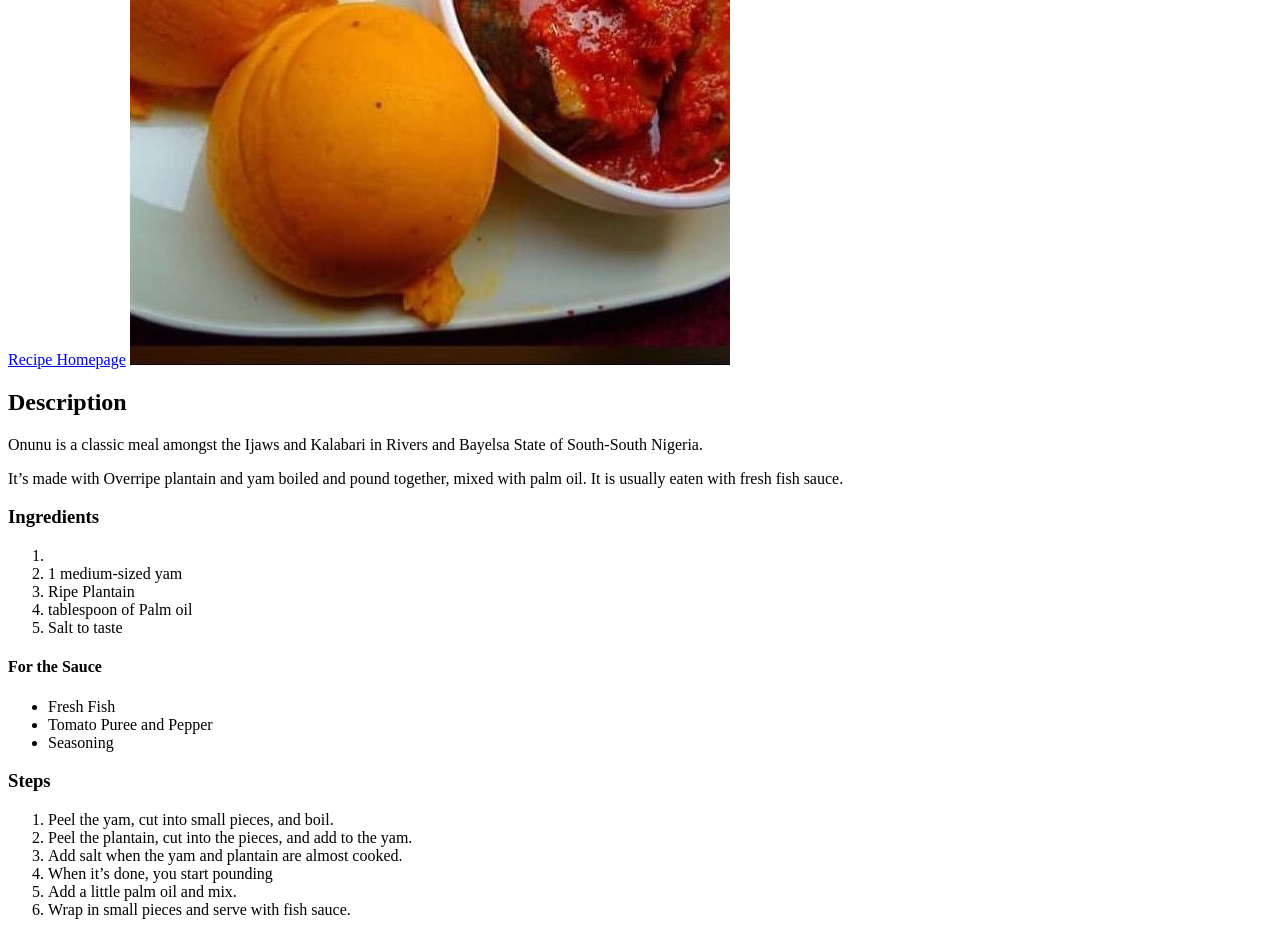
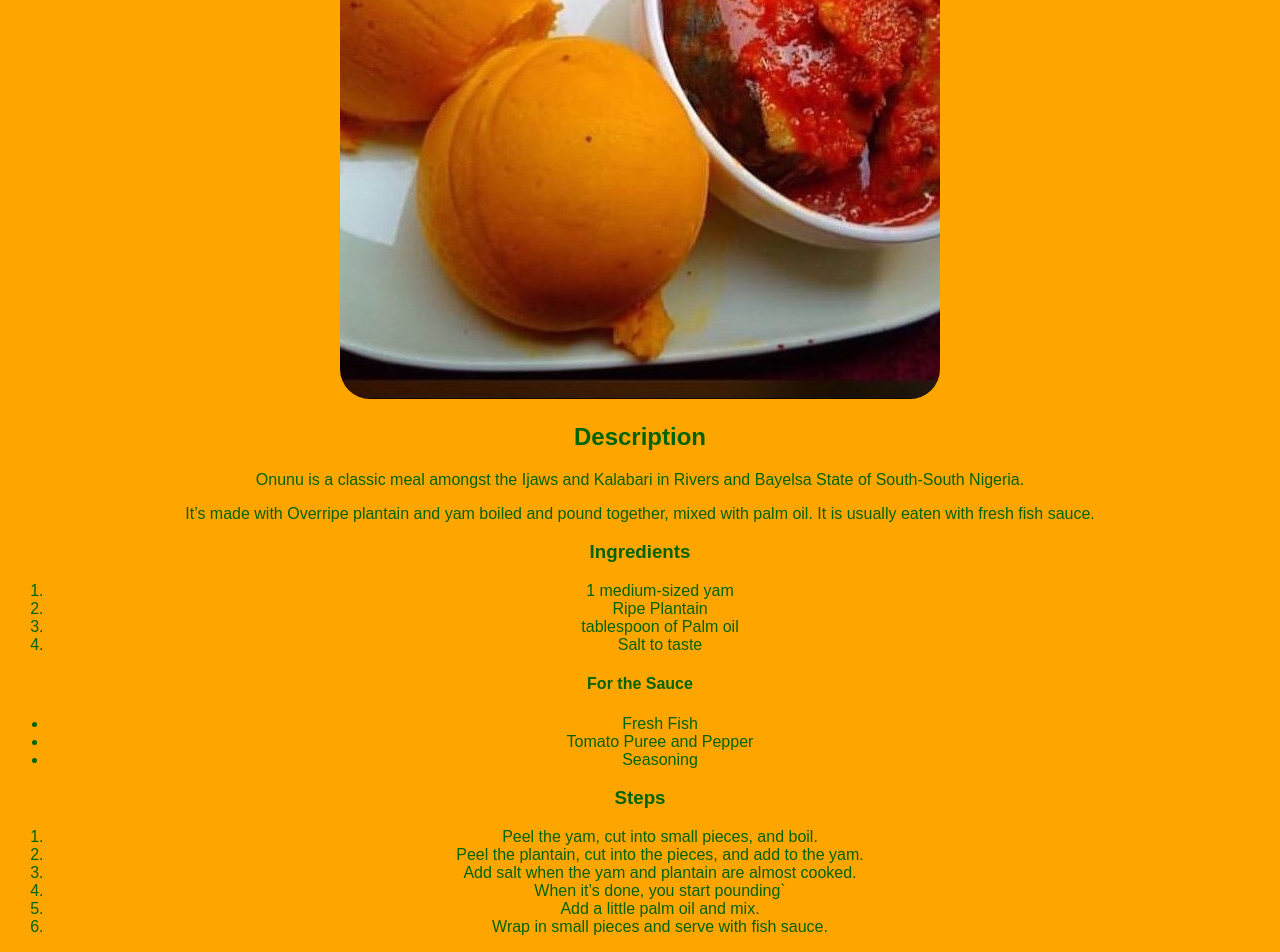
Before and after one commit to PastorHope7/odin-recipes, a plain HTML site: page recipes/pounded-yam-onunu.html in a window 1280 px wide. Shown: the part 315-1267 px from the top of the page. Drawn offline with Linux system fonts and the light colour scheme.

Commit message:
Add CSS styles to the sites

```diff
--- /dev/null
+++ b/css/main.scss
@@ -0,0 +1,13 @@
+/* stylesheets for odin-recipes */
+
+* {
+    background-color: orange;
+    color: darkgreen;
+    font-family: sans-serif;
+    text-align: center;
+}
+
+img {
+    border: 20px bold darkgreen;
+    border-radius: 30px;
+}
--- a/recipes/pounded-yam-onunu.html
+++ b/recipes/pounded-yam-onunu.html
@@ -5,10 +5,11 @@
     <meta http-equiv="X-UA-Compatible" content="IE=edge">
     <meta name="viewport" content="width=device-width, initial-scale=1.0">
     <title>Pounded-yam-Onunu</title>
+    <link rel="stylesheet" href="../css/main.css">
 </head>
 <body>
     <h1>Pounded-yam-Onunu</h1>
-    <a href="../index.html">Recipe Homepage</a>
+    <p><a href="../index.html"><b>Recipe Homepage</b></a></p>
     <img src="../images/pounded-yam-onunu.jpg"
     alt="picture of pounded-yam-onunu and tomato sauce">
     <h2>Description</h2>
@@ -21,12 +22,10 @@
 
     <h3>Ingredients</h3>
     <ol>
-        <li>
             <li>1 medium-sized yam</li>
             <li>Ripe Plantain</li>
             <li>tablespoon of Palm oil</li>
             <li>Salt to taste</li>
-        </li>
     </ol>
     <h4> For the Sauce</h4>
         <ul>
@@ -39,7 +38,7 @@
             <li>Peel the yam, cut into small pieces, and boil.</li>
             <li>Peel the plantain, cut into the pieces, and add to the yam.</li>
             <li>Add salt when the yam and plantain are almost cooked.</li>
-            <li>When it’s done, you start pounding</li>
+            <li>When it’s done, you start pounding`</li>
             <li>Add a little palm oil and mix.</li>
             <li>Wrap in small pieces and serve with fish sauce.</li>
         </ol>
```
Also changed, not shown: index.html (+3 -2 lines), recipes/egusi-soup.html (+2 -2 lines), recipes/jollof-rice.html (+4 -2 lines), css/main.css (added), 1 other file.
